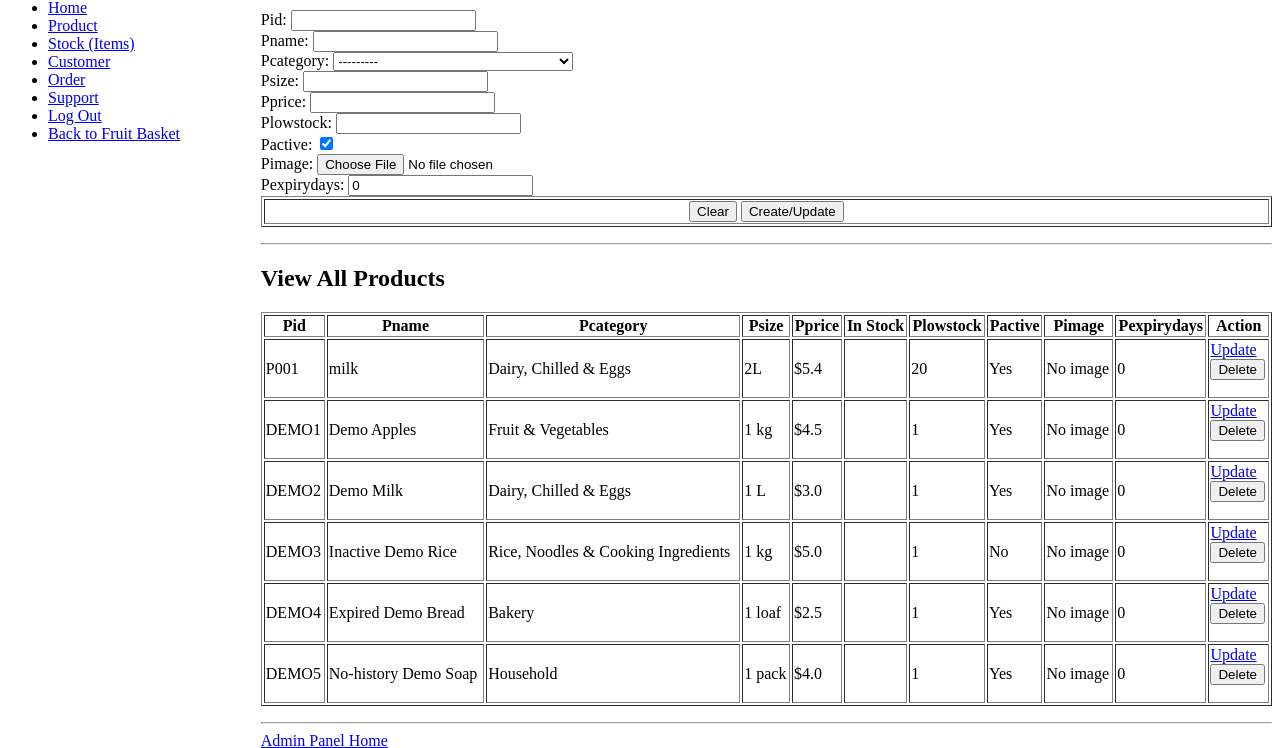
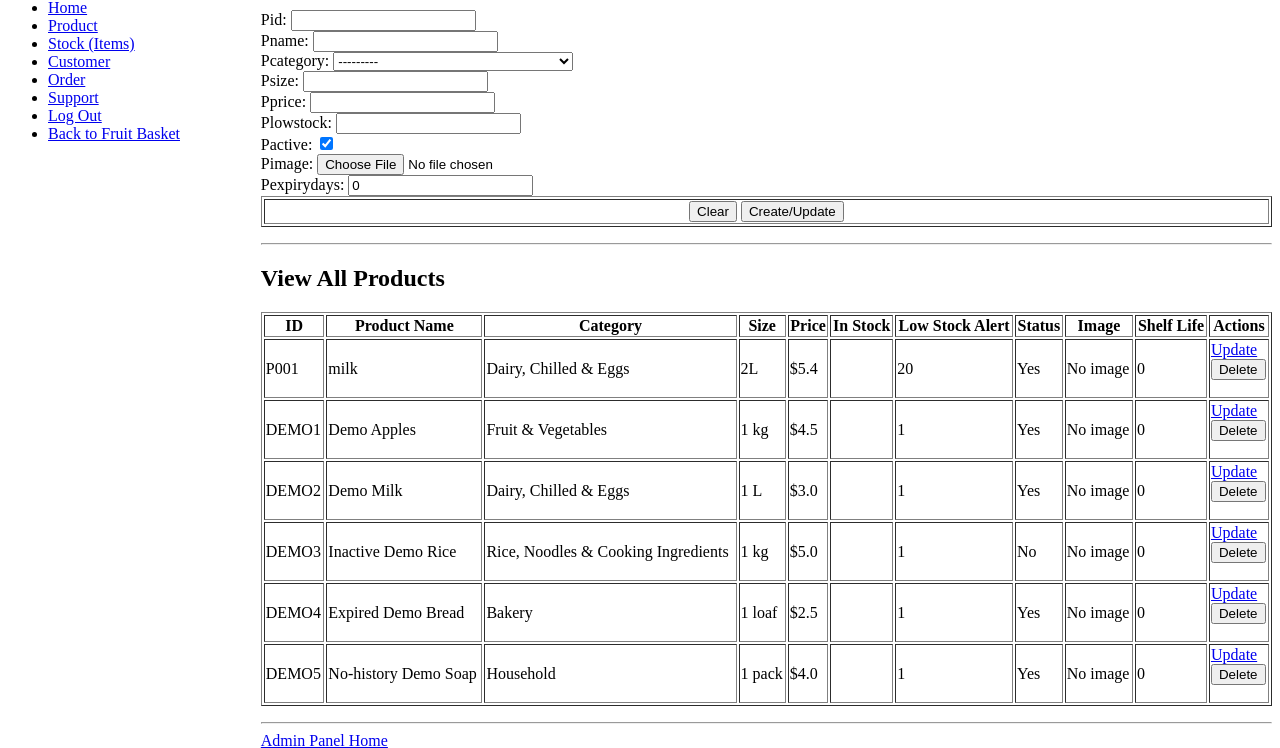
Before and after one commit to shirui99/IS2108-project, a Django app: template fruitbasket/fruitbasketproj/adminpanel/templates/adminpanel/product_new.html in a window 1280 px wide. Shown: the part 134-882 px from the top of the page. Run offline with Django 5.2, Linux system fonts and the light colour scheme; the template is opened without the code that fills it: values that come from a table or form of the project are taken from there, others are empty; data comes from the database, SQL or seed files in the repository.

Commit message:
update table headers

```diff
--- a/fruitbasket/fruitbasketproj/adminpanel/templates/adminpanel/product_new.html
+++ b/fruitbasket/fruitbasketproj/adminpanel/templates/adminpanel/product_new.html
@@ -43,17 +43,17 @@
         <table border="1" width="100%">
             <thead>
                 <tr>
-                    <th>Pid</th>
-                    <th>Pname</th>
-                    <th>Pcategory</th>
-                    <th>Psize</th>
-                    <th>Pprice</th>
-                    <th>In Stock</th>
-                    <th>Plowstock</th>
-                    <th>Pactive</th>
-                    <th>Pimage</th>
-                    <th>Pexpirydays</th>
-                    <th>Action</th>
+                    <th scope="col">ID</th>
+                    <th scope="col">Product Name</th>
+                    <th scope="col">Category</th>
+                    <th scope="col">Size</th>
+                    <th scope="col">Price</th>
+                    <th scope="col">In Stock</th>
+                    <th scope="col">Low Stock Alert</th>
+                    <th scope="col">Status</th>
+                    <th scope="col">Image</th>
+                    <th scope="col">Shelf Life</th>
+                    <th scope="col" class="text-end">Actions</th>
                 </tr>
             </thead>
             <tbody>
```
Also changed, not shown: fruitbasket/fruitbasketproj/store/templates/store/index.html (+7 -7 lines).
